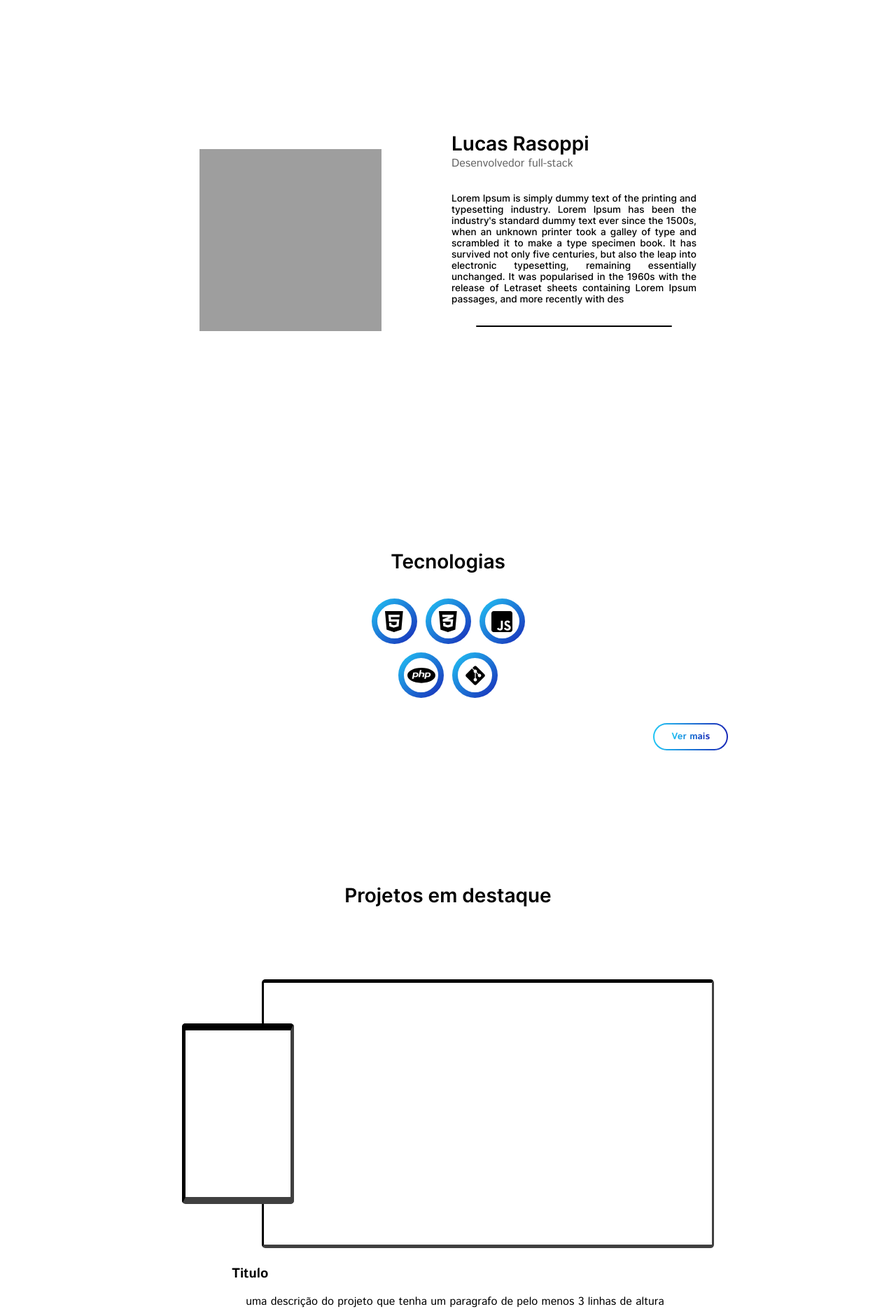
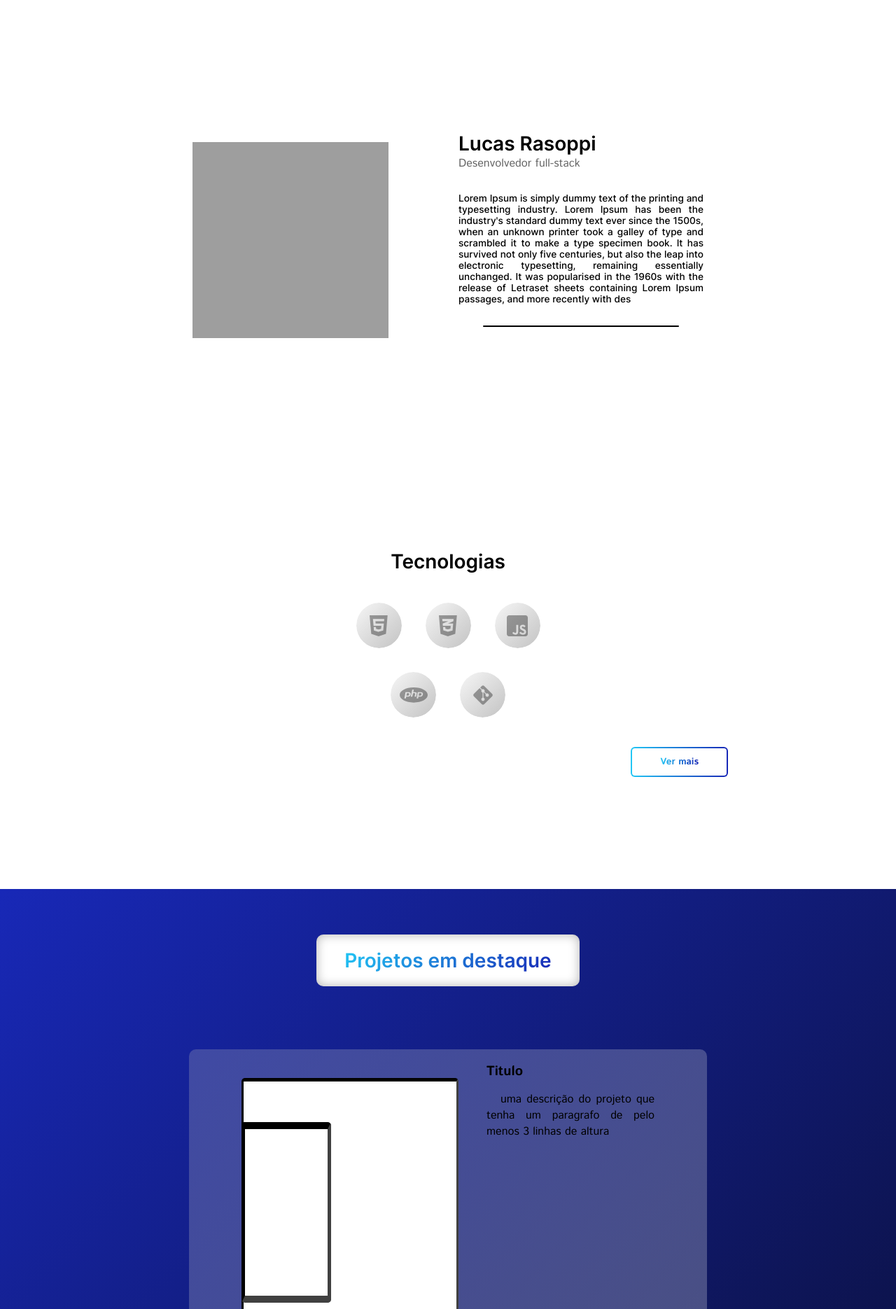
Before and after one commit to gothlul/Portfolio, a PHP site: page / in a window 1280 px wide. Shown: the part 100-1970 px from the top of the page at 70% size. Run offline with PHP 8.4, Linux system fonts and the light colour scheme; some web fonts are replaced; grey boxes are pictures that could not be loaded.

Commit message:
Ajuste de proporções

```diff
--- a/index.html
+++ b/index.html
@@ -65,7 +65,9 @@
         </section>
 
         <section id="projetos">
-            <h2 class="titulo">Projetos em destaque</h2>
+            <div>
+                <h2 class="titulo">Projetos em destaque</h2>
+            </div>
             <ul>
                 <li class="card">
                     <div class="frames">
--- a/resource/styles/style.css
+++ b/resource/styles/style.css
@@ -3,11 +3,13 @@
 :root{
     --cor-azul-3d: #22C7F5;
     --cor-azul-6e: #1828B7;
-    --cor-azul-16-5: #050505;
-    --cor-cinza-7: #75757530;
-    --cor-cinza-c3: #c3c3c325;
-    --gradient-min-45: linear-gradient( -45deg, var(--cor-azul-6e), var(--cor-azul-3d));
-    --gradient-left: linear-gradient( to left, var(--cor-azul-6e), var(--cor-azul-3d));
+    --cor-cinza-16: #050505;
+    --cor-cinza-7: #757575;
+    --cor-cinza-3: #C3C3C3;
+    --gradient-azul--45: linear-gradient( -45deg, var(--cor-azul-6e), var(--cor-azul-3d));
+    --gradient-azuldrk--45: linear-gradient( -45deg,  var(--cor-cinza-16), var(--cor-azul-6e));
+    --gradient-cinza--45: linear-gradient( -45deg, rgba( 255, 255, 255, .25), rgb(191, 191, 191, .25));
+    --gradient-azul-left: linear-gradient( to left, var(--cor-azul-6e), var(--cor-azul-3d));
 
     --txt-font-inter: "Inter", sans-serif;
     --txt-font-istok: "Istok Web", sans-serif;
@@ -61,7 +63,7 @@ header{
     width: 45px;
     height: 30px;
     appearance: none;
-    background: linear-gradient(white, white) padding-box, var(--gradient-min-45) border-box;
+    background: linear-gradient(white, white) padding-box, var(--gradient-azul--45) border-box;
     border-radius: 100px;
     position: relative;
     display: flex;
@@ -85,7 +87,7 @@ header{
 }
 
 #switch:checked{
-    background: linear-gradient(black, black) padding-box, var(--gradient-min-45) border-box;
+    background: linear-gradient(black, black) padding-box, var(--gradient-azul--45) border-box;
 }
 
 #switch:checked:before{
@@ -125,7 +127,7 @@ header{
 
 
 .btn{
-    background: linear-gradient(white, white) padding-box, var(--gradient-left) border-box;
+    background: linear-gradient(white, white) padding-box, var(--gradient-azul-left) border-box;
     padding: 8px 24px;
     border-radius: 100px;
     font-family: var(--txt-font-istok);
@@ -134,7 +136,7 @@ header{
 }
 
 .btn p{
-    background-image: var(--gradient-left);
+    background-image: var(--gradient-azul-left);
     color: black;
     background-clip: text;
     -webkit-background-clip: text;
@@ -142,7 +144,7 @@ header{
 }
 
 .btn:hover{
-    background: var(--gradient-left) border-box;
+    background: var(--gradient-azul-left) border-box;
 }
 
 .btn:hover p{
@@ -284,7 +286,7 @@ hr{
     width: 65px;
     height: 65px;
     justify-self: center;
-    background: linear-gradient(white, white) padding-box, var(--gradient-min-45) border-box;
+    background: linear-gradient(white, white) padding-box, var(--gradient-azul--45) border-box;
     display: flex;
     justify-content: center;
     align-items: center;
@@ -400,7 +402,7 @@ hr{
 }
 
 .card > hr{
-    background: var(--gradient-min-45);
+    background: var(--gradient-azul--45);
     border-radius: inherit;
     border-bottom-right-radius: 5px;
     border-top-left-radius: 5px;
@@ -466,7 +468,7 @@ footer{
         min-width: inherit;
         height: 25%;
         margin: 0;
-        background: var(--gradient-min-45);
+        background: var(--gradient-azul--45);
         border: none;
         border-top-left-radius: 5px;
         border-bottom-right-radius: 5px;
@@ -491,6 +493,7 @@ footer{
 
     #navbar hr:has(+ .nav-item:hover), #navbar .nav-item:hover + hr{
         height: 100%;
+        opacity: 0%;
     }
 
     .nav-item:hover{
@@ -499,6 +502,13 @@ footer{
 
     .nav-item:hover a{
         text-shadow: 0px 0px 5px #D0D0D0;
+    }
+
+    /*--------Botões--------*/
+
+    .btn{
+        border-radius: 6px;
+        padding: 10px 40px;
     }
 
     /*--------Página principal--------*/
@@ -524,8 +534,10 @@ footer{
     }
 
     #inicio > div.foto{
-        width: 325px;
-        height: 325px;
+        width: 50%;
+        height: 50%;
+        max-width: 280px;
+        max-height: 280px;
         margin: 40px 0;
     }
 
@@ -573,32 +585,176 @@ footer{
 
     #techs > ul{
         width: 100%;
-        max-width: 250px;
+        max-width: 350px;
         margin: 30px 0;
         display: flex;
         flex-wrap: wrap;
         justify-content: center;
+        gap: 10px;
     }
 
     .tec{
+        height: 65px;
         width: 65px;
-        height: 65px;
-        justify-self: center;
-        background: linear-gradient(white, white) padding-box, var(--gradient-min-45) border-box;
+        background: linear-gradient( -45deg, var(--cor-cinza-3), #c3c3c325) padding-box, transparent border-box;
+        border: 0px solid transparent;
+        transition: all .4s;
+        margin: 12px;
+    }
+
+    .tec img{
+        opacity: 35%;
+    }
+
+    .tec:hover{
+        height: 84px;
+        width: 84px;
+        background: linear-gradient( white, white) padding-box, var(--gradient-azul--45) border-box;
+        border: 12px solid transparent;
+        margin: 0;
+    }
+
+    .tec:hover img{
+        opacity: 100%;
+    }
+
+    #projetos{
+        width: 100%;
+        max-width: inherit;
+        background: var(--gradient-azuldrk--45);
+        padding: 0 17.5% 85px;
+    }
+
+    #projetos > div{
+        background: white;
+        padding: 20px 40px;
+        border-radius: 10px;
+        box-shadow: inset 0px 0px 15px rgba( 0, 0, 0, .3);
+        margin: 65px 0 40px;
+    }
+
+    #projetos h2{
+        background: var(--gradient-azul--45) text;
+        -webkit-text-fill-color: transparent;
+        margin: 0;
+    }
+
+    #projetos > ul{
+        max-width: 800px;
+    }
+
+    .card{
+        width: calc(80% + 100px);
+
+        background: var(--gradient-cinza--45);
+        border-radius: 10px;
+        padding: 18px 20px;
+        display: flex;
+    }
+
+    .card > .frames{
+        width: 50%;
+        padding: 23px 20px;
+        position: relative;
+        display: flex;
+        align-items: center;
+    }
+
+    .frames > iframe{
+        background: white;
+        border-color: #404040;
+        border-radius: 5px;
+    }
+
+    .frames > iframe:first-child{
+        width: 10vw;
+        min-width: 20%;
+        height: 20vw;
+        min-height: 60%;
+        position: absolute;
+        z-index: 5;
+        border-width: 10px 5px;
+    }
+
+    .frames > iframe:last-child{
+        width: 40vw;
+        min-width: 85%;
+        height: 30vw;
+        min-height: 80%;
+        margin-left: auto;
+        border-width: 5px 3px;
+    }
+
+    .card > div:not(.frames){
+        display: flex;
+        max-width: 40%;
+        flex-direction: column;
+        padding: 0 20px 18px;
+    }
+
+    .card > div > h3{
+        margin: 0 0 15px;
+        font-family: var(--txt-font-istok);
+        font-size: 1.2rem;
+        font-weight: 600;
+    }
+
+    .card > div > p{
+        text-align: justify;
+        font-family: var(--txt-font-istok);
+        text-indent: 20px;
+    }
+
+    .card > div > ul{
+        width: 100%;
+        display: flex;
+        padding: 30px 0;
+        gap: 10px;
+        flex-wrap: wrap;
+    }
+
+    .card > div ul li{
+        width: 40px;
+        height: 40px;
+        background: #c3c3c3;
         display: flex;
         justify-content: center;
         align-items: center;
         border-radius: 100px;
-        border: 8px solid transparent;
-        margin: 6px;
+        opacity: .35;
     }
 
-    .tec img{
-        max-width: 40px;
+    .card > div ul li img{
+        max-width: 20px;
         object-fit: cover;
     }
 
-    #techs button{
-        margin-left: auto;
+    .card > div > .view{
+        display: none;
     }
+
+    .card hr{
+        display: none;
+    }
+
+    #projetos .btn{
+        background: transparent;
+        border: 2px solid white;
+    }
+
+    #projetos .btn p{
+        background: transparent;
+        color: white;
+        background-clip: inherit;
+        -webkit-background-clip: inherit;
+        -webkit-text-fill-color: inherit;
+    }
+
+    #projetos .btn:hover{
+        background: var(--gradient-azul-left) border-box;
+        border-color: transparent;
+    }
+
+
+
 }
```
Also changed, not shown: main.js (deleted).
